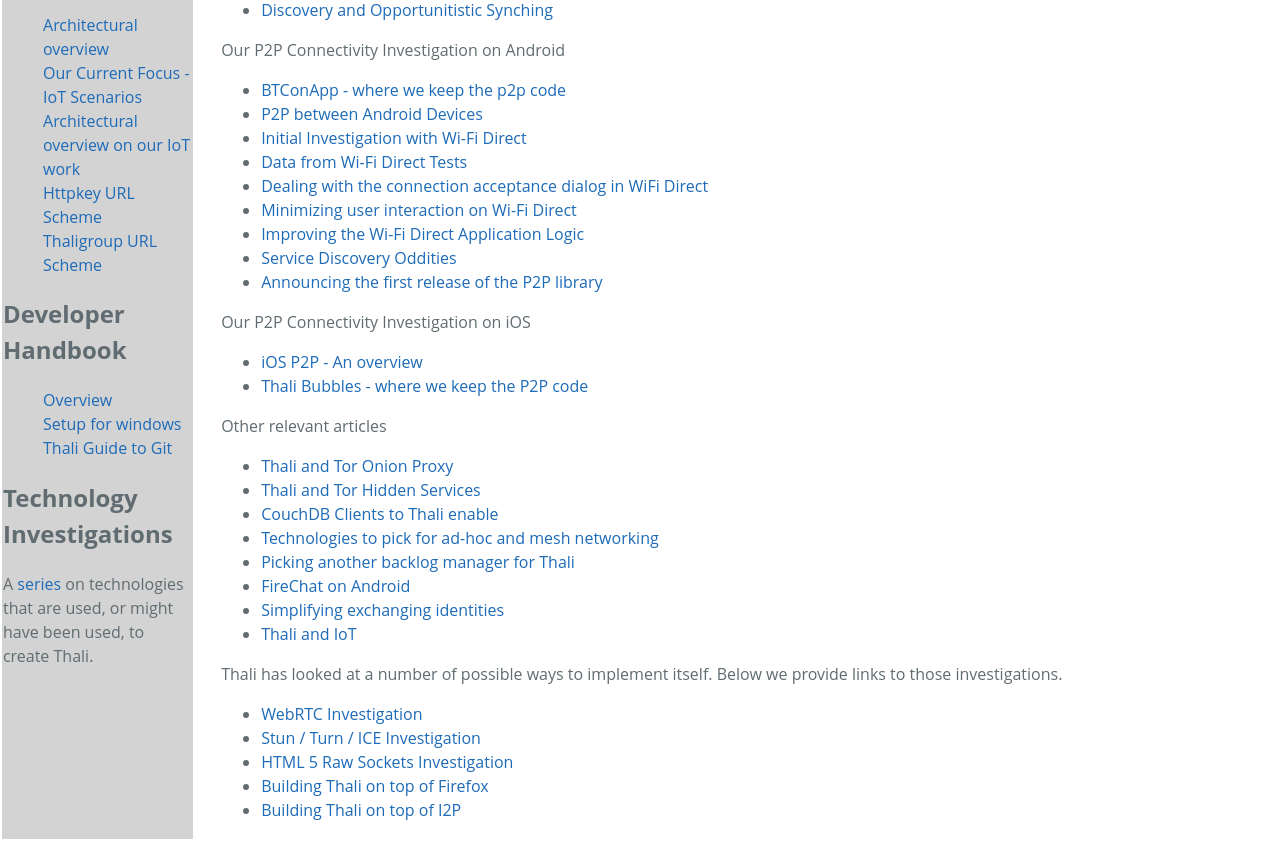
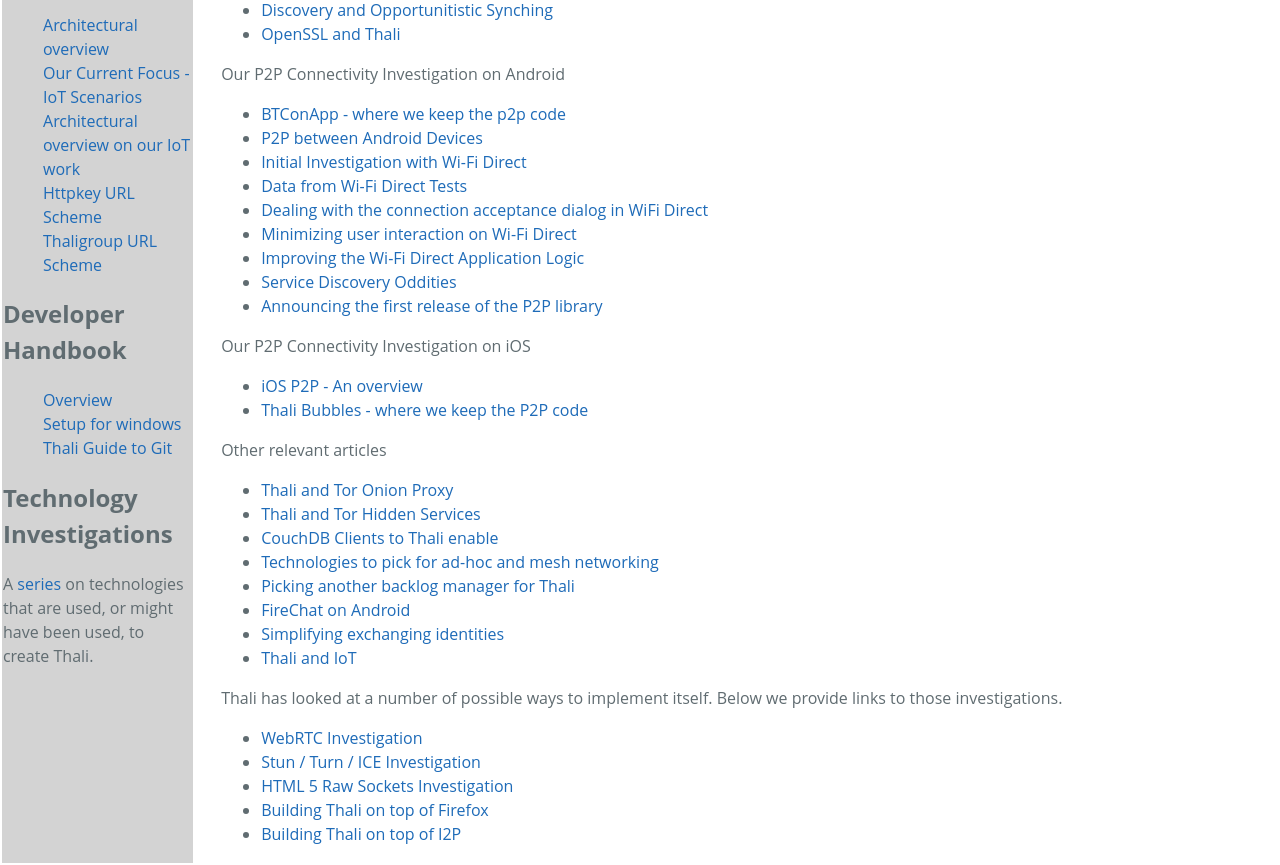
Before and after one commit to thaliproject/thali, a Jekyll site: the page built from TechnologyInvestigations.md, in a window 1280 px wide. Shown: the part 320-1185 px from the top of the page. Built offline with Jekyll 4.4.1, drawn with Linux system fonts in a browser that asks for light colours; Markdown is read by kramdown in place of the engine named in the settings; before the commit the page ends 1161 px from its top, so only the background shows below that.

Commit message:
Update TechnologyInvestigations.md

```diff
--- a/TechnologyInvestigations.md
+++ b/TechnologyInvestigations.md
@@ -11,7 +11,7 @@
 * [JXCore Performance](http://www.goland.org/jxcoreperf/)
 * [Proposal for ACLS in PouchDB](http://www.goland.org/thaliacls/)
 * [Discovery and Opportunitistic Synching](presenceprotocolforopportunisticsynching)
-
+* [OpenSSL and Thali](opensslandthali)
 
 Our P2P Connectivity Investigation on Android
 * [BTConApp - where we keep the p2p code](https://github.com/thaliproject/BTConApp)
```
